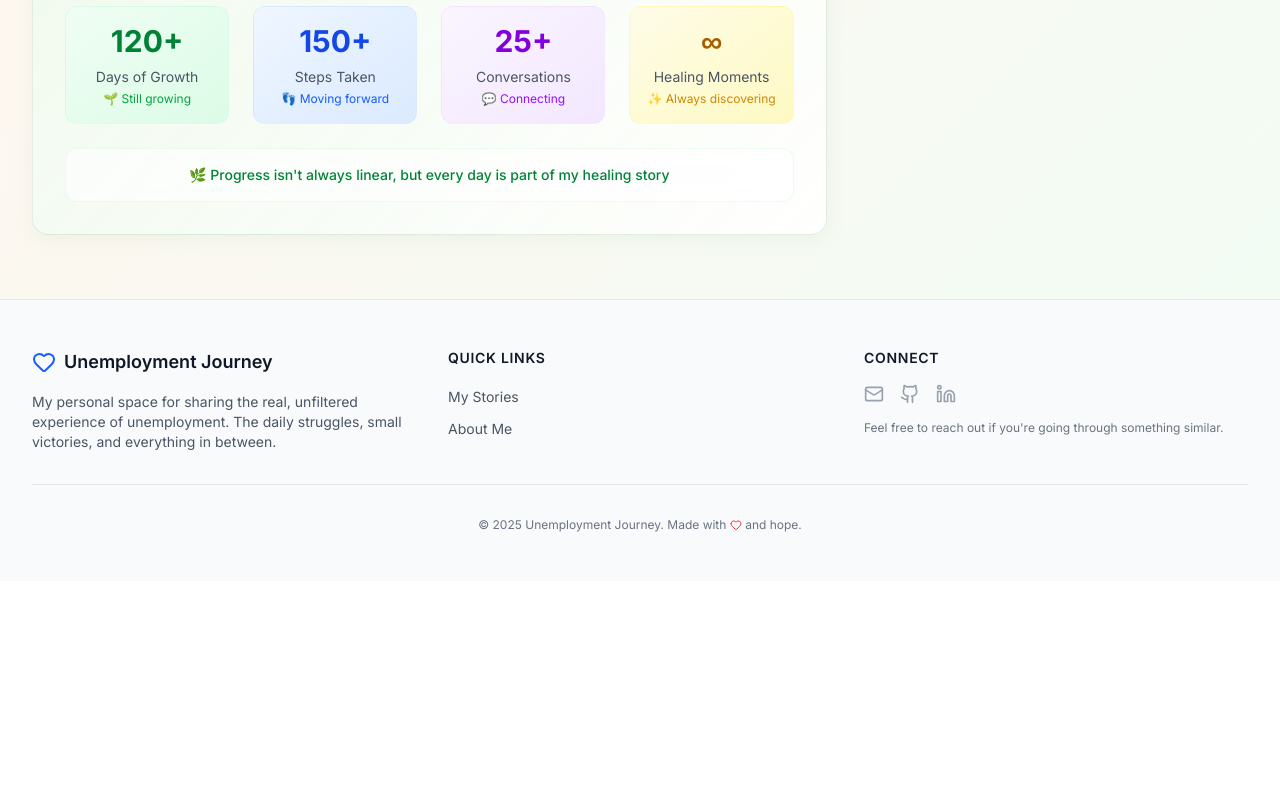
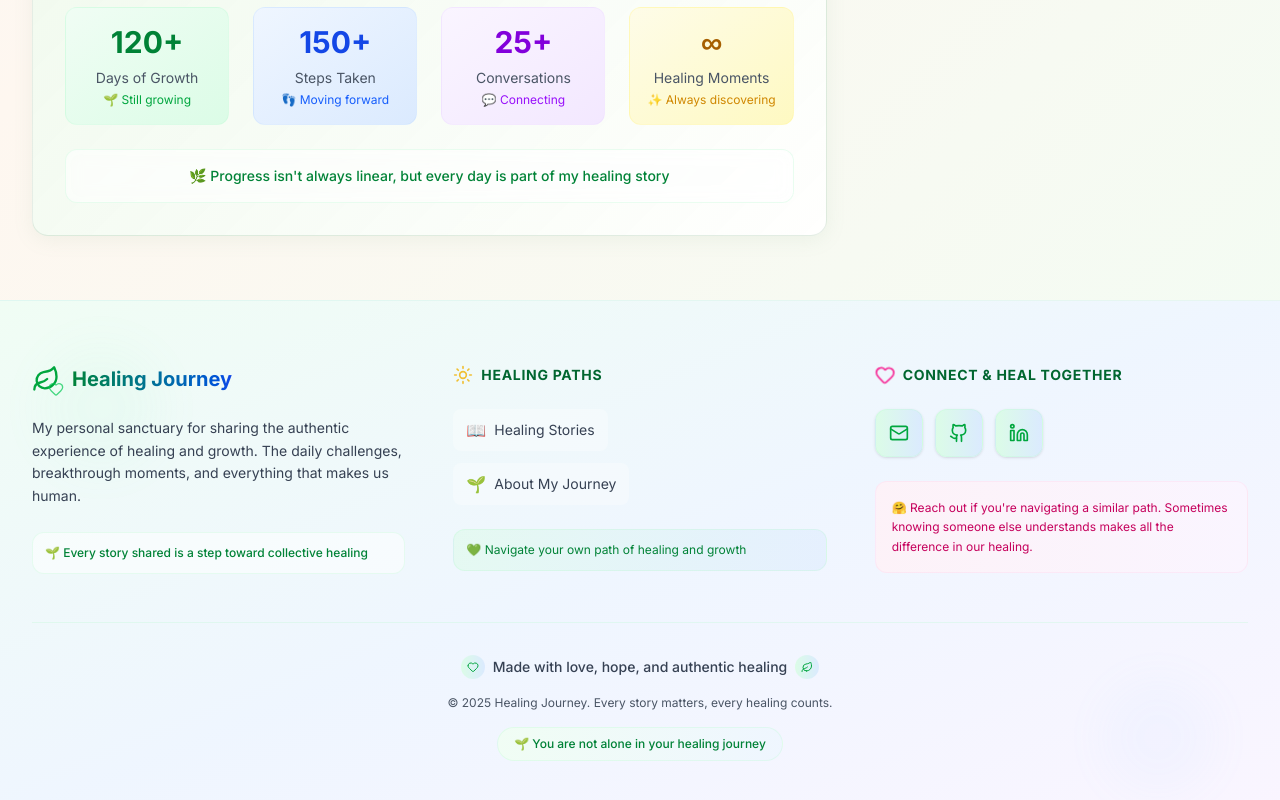
Before and after one commit to kimdat546/unemployment-journey, a Next.js app: page /about in a window 1280 px wide. Shown: the part 1884-2684 px from the top of the page. Before the commit the page ends 2465 px from the top, so only its background shows below. Built offline with nearby package versions, Linux system fonts and the light colour scheme.

Commit message:
update style for blog detail, header and footer

```diff
--- a/src/app/blog/[slug]/page.tsx
+++ b/src/app/blog/[slug]/page.tsx
@@ -1,5 +1,5 @@
 import { notFound } from 'next/navigation'
-import { Calendar, ArrowLeft, Heart, MessageCircle } from 'lucide-react'
+import { Calendar, ArrowLeft, Heart, MessageCircle, Leaf, Sun } from 'lucide-react'
 import Link from 'next/link'
 import Image from 'next/image'
 import { format } from 'date-fns'
@@ -30,8 +30,8 @@ export async function generateMetadata({ params }: BlogPostPageProps) {
   }
 
   return {
-    title: `${post.fields.title} | Unemployment Journey`,
-    description: post.fields.excerpt || 'A personal post about my unemployment journey',
+    title: `${post.fields.title} | Healing Journey`,
+    description: post.fields.excerpt || 'A personal post about my healing journey',
   }
 }
 
@@ -46,16 +46,16 @@ export default async function BlogPost({ params }: BlogPostPageProps) {
   const { title, content, publishedDate, featuredImage, tags, author } = post.fields
 
   return (
-    <div className="bg-white min-h-screen">
+    <div className="min-h-screen">
       {/* Back Button */}
-      <div className="bg-gray-50 border-b border-gray-200 py-4">
+      <div className="bg-gradient-to-r from-green-50/50 to-blue-50/50 border-b border-green-200/30 py-6">
         <div className="mx-auto max-w-4xl px-4 sm:px-6 lg:px-8">
           <Link
             href="/blog"
-            className="inline-flex items-center text-blue-600 hover:text-blue-700 font-medium"
+            className="inline-flex items-center text-green-600 hover:text-green-700 font-medium bg-white/50 px-4 py-2 rounded-lg hover:bg-white/70 transition-all backdrop-blur-sm"
           >
             <ArrowLeft className="h-4 w-4 mr-2" />
-            Back to all posts
+            Back to healing stories
           </Link>
         </div>
       </div>
@@ -63,36 +63,53 @@ export default async function BlogPost({ params }: BlogPostPageProps) {
       <article className="py-12">
         <div className="mx-auto max-w-4xl px-4 sm:px-6 lg:px-8">
           {/* Header */}
-          <header className="mb-8">
-            <div className="flex items-center text-sm text-gray-500 mb-4">
+          <header className="mb-12 relative">
+            <div className="healing-card rounded-2xl p-8 relative overflow-hidden">
+              <div className="absolute top-4 right-4 w-12 h-12 opacity-15">
+                <Leaf className="w-full h-full text-green-400 gentle-float" />
+              </div>
+
+              <div className="flex items-center text-sm text-green-600 mb-6">
                 <Calendar className="h-4 w-4 mr-2" />
                 {publishedDate
                   ? format(new Date(publishedDate as string), 'MMMM d, yyyy')
                   : format(new Date(post.sys.createdAt), 'MMMM d, yyyy')
                 }
+                <span className="ml-4 text-green-500">•</span>
+                <span className="ml-2 text-green-600 text-xs bg-green-100 px-2 py-1 rounded-full">
+                  Healing Story
+                </span>
               </div>
 
-            <h1 className="text-4xl font-bold text-gray-900 mb-6 leading-tight">
+              <h1 className="text-4xl lg:text-5xl font-bold text-green-800 mb-6 leading-tight">
                 {title as string}
               </h1>
 
               {tags && Array.isArray(tags) && tags.length > 0 && (
-              <div className="flex flex-wrap gap-2 mb-6">
+                <div className="flex flex-wrap gap-2 mb-4">
                   {(tags as string[]).map((tag) => (
                     <span
                       key={tag}
-                    className="px-3 py-1 bg-blue-100 text-blue-700 text-sm rounded-full"
+                      className="px-3 py-1 bg-gradient-to-r from-green-100 to-blue-100 text-green-700 text-sm rounded-full border border-green-200/30"
                     >
                       {tag}
                     </span>
                   ))}
                 </div>
               )}
+
+              <div className="mt-6 p-4 bg-green-50 rounded-xl border-l-4 border-green-400">
+                <p className="text-green-700 font-medium text-sm flex items-center">
+                  <Heart className="w-4 h-4 mr-2" />
+                  This story is part of my authentic healing journey
+                </p>
+              </div>
+            </div>
           </header>
 
           {/* Featured Image */}
           {featuredImage && typeof featuredImage === 'object' && 'fields' in featuredImage && (
-            <div className="mb-8 aspect-video w-full overflow-hidden rounded-lg">
+            <div className="mb-12 aspect-video w-full overflow-hidden rounded-2xl shadow-lg relative">
               <Image
                 src={`https:${(featuredImage as any).fields.file.url}`}
                 alt={(featuredImage as any).fields.title}
@@ -100,60 +117,83 @@ export default async function BlogPost({ params }: BlogPostPageProps) {
                 height={450}
                 className="w-full h-full object-cover"
               />
+              <div className="absolute inset-0 bg-gradient-to-t from-black/20 to-transparent"></div>
             </div>
           )}
 
           {/* Content */}
+          <div className="healing-card rounded-2xl p-8 mb-12 relative overflow-hidden">
+            <div className="absolute bottom-4 left-4 w-16 h-16 opacity-10">
+              <Sun className="w-full h-full text-yellow-400 soft-pulse" />
+            </div>
             <div className="prose prose-lg max-w-none">
               {documentToReactComponents(content as any)}
+            </div>
           </div>
 
           {/* Author Info */}
           {author && typeof author === 'object' && 'fields' in author && (
-            <div className="mt-12 p-6 bg-gray-50 rounded-lg">
+            <div className="healing-card rounded-2xl p-8 mb-8 relative overflow-hidden">
+              <div className="absolute top-2 right-2 w-8 h-8 opacity-15">
+                <Heart className="w-full h-full text-green-400 soft-pulse" />
+              </div>
               <div className="flex items-start space-x-4">
                 {(author as any).fields.avatar && (author as any).fields.avatar.fields && (
                   <Image
                     src={`https:${(author as any).fields.avatar.fields.file.url}`}
                     alt={(author as any).fields.name}
-                    width={48}
-                    height={48}
-                    className="w-12 h-12 rounded-full"
+                    width={60}
+                    height={60}
+                    className="w-15 h-15 rounded-full border-2 border-green-200"
                   />
                 )}
                 <div>
-                  <h3 className="font-semibold text-gray-900">{(author as any).fields.name}</h3>
+                  <h3 className="font-semibold text-green-800 text-lg">{(author as any).fields.name}</h3>
                   {(author as any).fields.bio && (
-                    <p className="text-gray-600 mt-1">{(author as any).fields.bio}</p>
+                    <p className="text-gray-700 mt-2 leading-relaxed">{(author as any).fields.bio}</p>
                   )}
+                  <p className="text-green-600 text-sm mt-2 font-medium">
+                    🌱 Sharing authentic healing stories
+                  </p>
                 </div>
               </div>
             </div>
           )}
 
           {/* Call to Action */}
-          <div className="mt-12 bg-gradient-to-br from-blue-50 to-indigo-100 rounded-2xl p-8 text-center">
-            <Heart className="h-8 w-8 text-red-500 mx-auto mb-4" />
-            <h3 className="text-xl font-bold text-gray-900 mb-2">
-              Found this helpful?
+          <div className="healing-card rounded-3xl p-10 text-center relative overflow-hidden">
+            <div className="absolute top-4 right-4 w-16 h-16 opacity-10">
+              <Heart className="w-full h-full text-green-400 breathe-animation" />
+            </div>
+            <div className="w-16 h-16 bg-gradient-to-br from-green-100 to-blue-100 rounded-full mx-auto mb-6 flex items-center justify-center">
+              <Heart className="h-8 w-8 text-green-600" />
+            </div>
+            <h3 className="text-2xl font-bold text-green-800 mb-4">
+              Did this healing story resonate?
             </h3>
-            <p className="text-gray-600 mb-6">
-              Share your own story or leave a comment. Let&apos;s support each other through this journey.
+            <p className="text-gray-700 mb-8 leading-relaxed max-w-2xl mx-auto">
+              Your healing journey matters too. Share your own story or connect with me.
+              Together, we create a supportive community where authentic healing can flourish.
             </p>
             <div className="flex flex-col sm:flex-row gap-4 justify-center">
               <button
                 disabled
-                className="inline-flex items-center px-6 py-3 bg-blue-600 text-white font-semibold rounded-lg hover:bg-blue-700 transition-colors disabled:opacity-50"
+                className="inline-flex items-center px-8 py-4 bg-gradient-to-r from-green-600 to-blue-600 text-white font-semibold rounded-xl hover:from-green-700 hover:to-blue-700 transition-all disabled:opacity-50 shadow-lg"
               >
                 <MessageCircle className="h-4 w-4 mr-2" />
-                Leave a Comment (Coming Soon)
+                Share Your Story (Coming Soon)
               </button>
               <Link
                 href="/about"
-                className="inline-flex items-center px-6 py-3 bg-white text-blue-600 font-semibold rounded-lg border border-blue-600 hover:bg-blue-50 transition-colors"
+                className="inline-flex items-center px-8 py-4 bg-white/90 text-green-700 font-semibold rounded-xl border-2 border-green-300 hover:bg-green-50 hover:border-green-400 transition-all shadow-md"
               >
-                Get in Touch
+                Connect with Me
               </Link>
+            </div>
+            <div className="mt-6 p-4 bg-green-50 rounded-xl border border-green-200/30">
+              <p className="text-green-700 text-sm font-medium">
+                🤗 Remember: Your healing journey is unique and valuable
+              </p>
             </div>
           </div>
         </div>
--- a/src/components/layout/Footer.tsx
+++ b/src/components/layout/Footer.tsx
@@ -1,84 +1,140 @@
-import { Heart, Mail, Github, Linkedin } from 'lucide-react'
+import { Heart, Mail, Github, Linkedin, Leaf, Sun } from 'lucide-react'
 import Link from 'next/link'
 
 export default function Footer() {
   return (
-    <footer className="bg-gray-50 border-t border-gray-200">
-      <div className="mx-auto max-w-7xl px-4 sm:px-6 lg:px-8 py-12">
-        <div className="grid grid-cols-1 md:grid-cols-3 gap-8">
+    <footer className="bg-gradient-to-br from-green-50 via-blue-50 to-purple-50 border-t border-green-200/30 relative overflow-hidden">
+      {/* Gentle healing background elements */}
+      <div className="absolute inset-0 opacity-5">
+        <div className="absolute top-10 left-10 w-32 h-32 bg-green-300 rounded-full mix-blend-multiply filter blur-xl animate-blob"></div>
+        <div className="absolute bottom-10 right-10 w-32 h-32 bg-blue-300 rounded-full mix-blend-multiply filter blur-xl animate-blob animation-delay-2000"></div>
+      </div>
+
+      <div className="mx-auto max-w-7xl px-4 sm:px-6 lg:px-8 py-16 relative">
+        <div className="grid grid-cols-1 md:grid-cols-3 gap-8 lg:gap-12">
           {/* About Section */}
-          <div className="space-y-4">
-            <div className="flex items-center space-x-2">
-              <Heart className="h-6 w-6 text-blue-600" />
-              <span className="text-lg font-semibold text-gray-900">
-                Unemployment Journey
+          <div className="space-y-6">
+            <div className="flex items-center space-x-3">
+              <div className="relative">
+                <Leaf className="h-7 w-7 text-green-600 gentle-float" />
+                <Heart className="h-4 w-4 text-green-500 absolute -bottom-1 -right-1 opacity-70" />
+              </div>
+              <span className="text-xl font-bold bg-gradient-to-r from-green-700 to-blue-700 bg-clip-text text-transparent">
+                Healing Journey
               </span>
             </div>
-            <p className="text-sm text-gray-600 max-w-sm">
-              My personal space for sharing the real, unfiltered experience of unemployment.
-              The daily struggles, small victories, and everything in between.
+            <p className="text-sm text-gray-700 leading-relaxed max-w-sm">
+              My personal sanctuary for sharing the authentic experience of healing and growth.
+              The daily challenges, breakthrough moments, and everything that makes us human.
             </p>
+            <div className="p-3 bg-white/50 rounded-xl border border-green-200/30">
+              <p className="text-xs text-green-700 font-medium">
+                🌱 Every story shared is a step toward collective healing
+              </p>
+            </div>
           </div>
 
           {/* Quick Links */}
-          <div className="space-y-4">
-            <h3 className="text-sm font-semibold text-gray-900 uppercase tracking-wider">
-              Quick Links
-            </h3>
-            <ul className="space-y-2">
+          <div className="space-y-6">
+            <div className="flex items-center space-x-2">
+              <Sun className="h-5 w-5 text-yellow-500 soft-pulse" />
+              <h3 className="text-sm font-bold text-green-800 uppercase tracking-wider">
+                Healing Paths
+              </h3>
+            </div>
+            <ul className="space-y-3">
               <li>
-                <Link href="/blog" className="text-sm text-gray-600 hover:text-blue-600 transition-colors">
-                  My Stories
+                <Link
+                  href="/blog"
+                  className="inline-flex items-center text-sm text-gray-700 hover:text-green-700 transition-colors bg-white/30 px-3 py-2 rounded-lg hover:bg-white/50 border border-transparent hover:border-green-200/30"
+                >
+                  <span className="text-base mr-2">📖</span>
+                  Healing Stories
                 </Link>
               </li>
               <li>
-                <Link href="/about" className="text-sm text-gray-600 hover:text-blue-600 transition-colors">
-                  About Me
+                <Link
+                  href="/about"
+                  className="inline-flex items-center text-sm text-gray-700 hover:text-green-700 transition-colors bg-white/30 px-3 py-2 rounded-lg hover:bg-white/50 border border-transparent hover:border-green-200/30"
+                >
+                  <span className="text-base mr-2">🌱</span>
+                  About My Journey
                 </Link>
               </li>
             </ul>
+            <div className="p-3 bg-gradient-to-r from-green-100/50 to-blue-100/50 rounded-xl border border-green-200/30">
+              <p className="text-xs text-green-700">
+                💚 Navigate your own path of healing and growth
+              </p>
+            </div>
           </div>
 
           {/* Connect Section */}
-          <div className="space-y-4">
-            <h3 className="text-sm font-semibold text-gray-900 uppercase tracking-wider">
-              Connect
-            </h3>
-            <div className="flex space-x-4">
+          <div className="space-y-6">
+            <div className="flex items-center space-x-2">
+              <Heart className="h-5 w-5 text-pink-500 breathe-animation" />
+              <h3 className="text-sm font-bold text-green-800 uppercase tracking-wider">
+                Connect & Heal Together
+              </h3>
+            </div>
+            <div className="flex space-x-3">
               <a
                 href="mailto:contact@example.com"
-                className="text-gray-400 hover:text-blue-600 transition-colors"
+                className="inline-flex items-center justify-center w-12 h-12 bg-gradient-to-r from-green-100 to-blue-100 hover:from-green-200 hover:to-blue-200 border border-green-200/30 rounded-xl text-green-600 hover:text-green-700 transition-all shadow-sm hover:shadow-md"
+                title="Email me"
               >
                 <Mail className="h-5 w-5" />
               </a>
               <a
                 href="https://github.com"
-                className="text-gray-400 hover:text-blue-600 transition-colors"
+                className="inline-flex items-center justify-center w-12 h-12 bg-gradient-to-r from-green-100 to-blue-100 hover:from-green-200 hover:to-blue-200 border border-green-200/30 rounded-xl text-green-600 hover:text-green-700 transition-all shadow-sm hover:shadow-md"
                 target="_blank"
                 rel="noopener noreferrer"
+                title="GitHub"
               >
                 <Github className="h-5 w-5" />
               </a>
               <a
                 href="https://linkedin.com"
-                className="text-gray-400 hover:text-blue-600 transition-colors"
+                className="inline-flex items-center justify-center w-12 h-12 bg-gradient-to-r from-green-100 to-blue-100 hover:from-green-200 hover:to-blue-200 border border-green-200/30 rounded-xl text-green-600 hover:text-green-700 transition-all shadow-sm hover:shadow-md"
                 target="_blank"
                 rel="noopener noreferrer"
+                title="LinkedIn"
               >
                 <Linkedin className="h-5 w-5" />
               </a>
             </div>
-            <p className="text-xs text-gray-500">
-              Feel free to reach out if you&apos;re going through something similar.
-            </p>
+            <div className="p-4 bg-gradient-to-r from-pink-50 to-purple-50 rounded-xl border border-pink-200/30">
+              <p className="text-xs text-pink-700 leading-relaxed">
+                🤗 Reach out if you&apos;re navigating a similar path.
+                Sometimes knowing someone else understands makes all the difference in our healing.
+              </p>
+            </div>
           </div>
         </div>
 
-        <div className="mt-8 pt-8 border-t border-gray-200">
-          <p className="text-center text-xs text-gray-500">
-            © {new Date().getFullYear()} Unemployment Journey. Made with{' '}
-            <Heart className="inline h-3 w-3 text-red-500" /> and hope.
-          </p>
+        <div className="mt-12 pt-8 border-t border-green-200/30">
+          <div className="text-center space-y-4">
+            <div className="flex items-center justify-center space-x-2">
+              <div className="w-6 h-6 bg-gradient-to-r from-green-100 to-blue-100 rounded-full flex items-center justify-center">
+                <Heart className="h-3 w-3 text-green-600" />
+              </div>
+              <p className="text-sm text-gray-700 font-medium">
+                Made with love, hope, and authentic healing
+              </p>
+              <div className="w-6 h-6 bg-gradient-to-r from-green-100 to-blue-100 rounded-full flex items-center justify-center">
+                <Leaf className="h-3 w-3 text-green-600" />
+              </div>
+            </div>
+            <p className="text-xs text-gray-600">
+              © {new Date().getFullYear()} Healing Journey. Every story matters, every healing counts.
+            </p>
+            <div className="inline-flex items-center space-x-2 bg-gradient-to-r from-green-50 to-blue-50 px-4 py-2 rounded-full border border-green-200/30">
+              <span className="text-xs text-green-700 font-medium">
+                🌱 You are not alone in your healing journey
+              </span>
+            </div>
+          </div>
         </div>
       </div>
     </footer>
--- a/src/components/layout/Header.tsx
+++ b/src/components/layout/Header.tsx
@@ -2,13 +2,13 @@
 
 import Link from 'next/link'
 import { usePathname } from 'next/navigation'
-import { Heart, Menu, X } from 'lucide-react'
+import { Heart, Menu, X, Leaf } from 'lucide-react'
 import { useState } from 'react'
 
 const navigation = [
-  { name: 'Home', href: '/' },
-  { name: 'My Stories', href: '/blog' },
-  { name: 'About Me', href: '/about' },
+  { name: 'Home', href: '/', icon: '🏡' },
+  { name: 'Healing Stories', href: '/blog', icon: '📖' },
+  { name: 'About My Journey', href: '/about', icon: '🌱' },
 ]
 
 export default function Header() {
@@ -16,30 +16,36 @@ export default function Header() {
   const [isMenuOpen, setIsMenuOpen] = useState(false)
 
   return (
-    <header className="bg-white shadow-sm sticky top-0 z-50">
+    <header className="bg-gradient-to-r from-green-50/80 to-blue-50/80 backdrop-blur-sm border-b border-green-200/30 sticky top-0 z-50 shadow-sm">
       <div className="mx-auto max-w-7xl px-4 sm:px-6 lg:px-8">
         <div className="flex justify-between h-16">
           <div className="flex items-center">
-            <Link href="/" className="flex items-center space-x-2">
-              <Heart className="h-8 w-8 text-blue-600" />
-              <span className="text-xl font-bold text-gray-900">
-                Unemployment Journey
+            <Link href="/" className="flex items-center space-x-3 group">
+              <div className="relative">
+                <Leaf className="h-8 w-8 text-green-600 gentle-float" />
+                <Heart className="h-4 w-4 text-green-500 absolute -bottom-1 -right-1 opacity-70" />
+              </div>
+              <span className="text-xl font-bold bg-gradient-to-r from-green-700 to-blue-700 bg-clip-text text-transparent group-hover:from-green-600 group-hover:to-blue-600 transition-all">
+                Healing Journey
               </span>
             </Link>
           </div>
 
           {/* Desktop Navigation */}
-          <nav className="hidden md:flex space-x-8">
+          <nav className="hidden md:flex items-center space-x-2">
             {navigation.map((item) => (
               <Link
                 key={item.name}
                 href={item.href}
-                className={`inline-flex items-center px-1 pt-1 text-sm font-medium transition-colors duration-200 ${
+                className={`inline-flex items-center px-4 py-2 rounded-xl text-sm font-medium transition-all duration-200 group ${
                   pathname === item.href
-                    ? 'border-b-2 border-blue-500 text-gray-900'
-                    : 'text-gray-500 hover:text-gray-700 hover:border-gray-300'
+                    ? 'bg-gradient-to-r from-green-100 to-blue-100 text-green-800 border-2 border-green-300/50 shadow-sm'
+                    : 'text-gray-600 hover:text-green-700 hover:bg-white/50 border-2 border-transparent hover:border-green-200/30'
                 }`}
               >
+                <span className="text-base mr-2 group-hover:scale-110 transition-transform">
+                  {item.icon}
+                </span>
                 {item.name}
               </Link>
             ))}
@@ -49,7 +55,7 @@ export default function Header() {
           <div className="md:hidden">
             <button
               onClick={() => setIsMenuOpen(!isMenuOpen)}
-              className="inline-flex items-center justify-center p-2 rounded-md text-gray-400 hover:text-gray-500 hover:bg-gray-100"
+              className="inline-flex items-center justify-center p-2 rounded-xl text-green-600 hover:text-green-700 hover:bg-white/50 border-2 border-transparent hover:border-green-200/30 transition-all"
             >
               {isMenuOpen ? (
                 <X className="block h-6 w-6" />
@@ -64,21 +70,29 @@ export default function Header() {
       {/* Mobile Navigation */}
       {isMenuOpen && (
         <div className="md:hidden">
-          <div className="px-2 pt-2 pb-3 space-y-1 sm:px-3 bg-white shadow-lg">
+          <div className="px-4 pt-4 pb-4 space-y-2 bg-gradient-to-r from-green-50/90 to-blue-50/90 backdrop-blur-sm border-t border-green-200/30">
             {navigation.map((item) => (
               <Link
                 key={item.name}
                 href={item.href}
-                className={`block px-3 py-2 text-base font-medium transition-colors duration-200 ${
+                className={`flex items-center px-4 py-3 rounded-xl text-base font-medium transition-all duration-200 ${
                   pathname === item.href
-                    ? 'text-blue-600 bg-blue-50'
-                    : 'text-gray-500 hover:text-gray-700 hover:bg-gray-50'
+                    ? 'bg-gradient-to-r from-green-100 to-blue-100 text-green-800 border border-green-300/50 shadow-sm'
+                    : 'text-gray-600 hover:text-green-700 hover:bg-white/50 border border-transparent hover:border-green-200/30'
                 }`}
                 onClick={() => setIsMenuOpen(false)}
               >
+                <span className="text-lg mr-3">
+                  {item.icon}
+                </span>
                 {item.name}
               </Link>
             ))}
+            <div className="mt-4 pt-4 border-t border-green-200/30">
+              <p className="text-center text-xs text-green-700 font-medium">
+                🌱 Healing happens one story at a time
+              </p>
+            </div>
           </div>
         </div>
       )}
```
Lines whose indentation alone changed are shown as unchanged.
